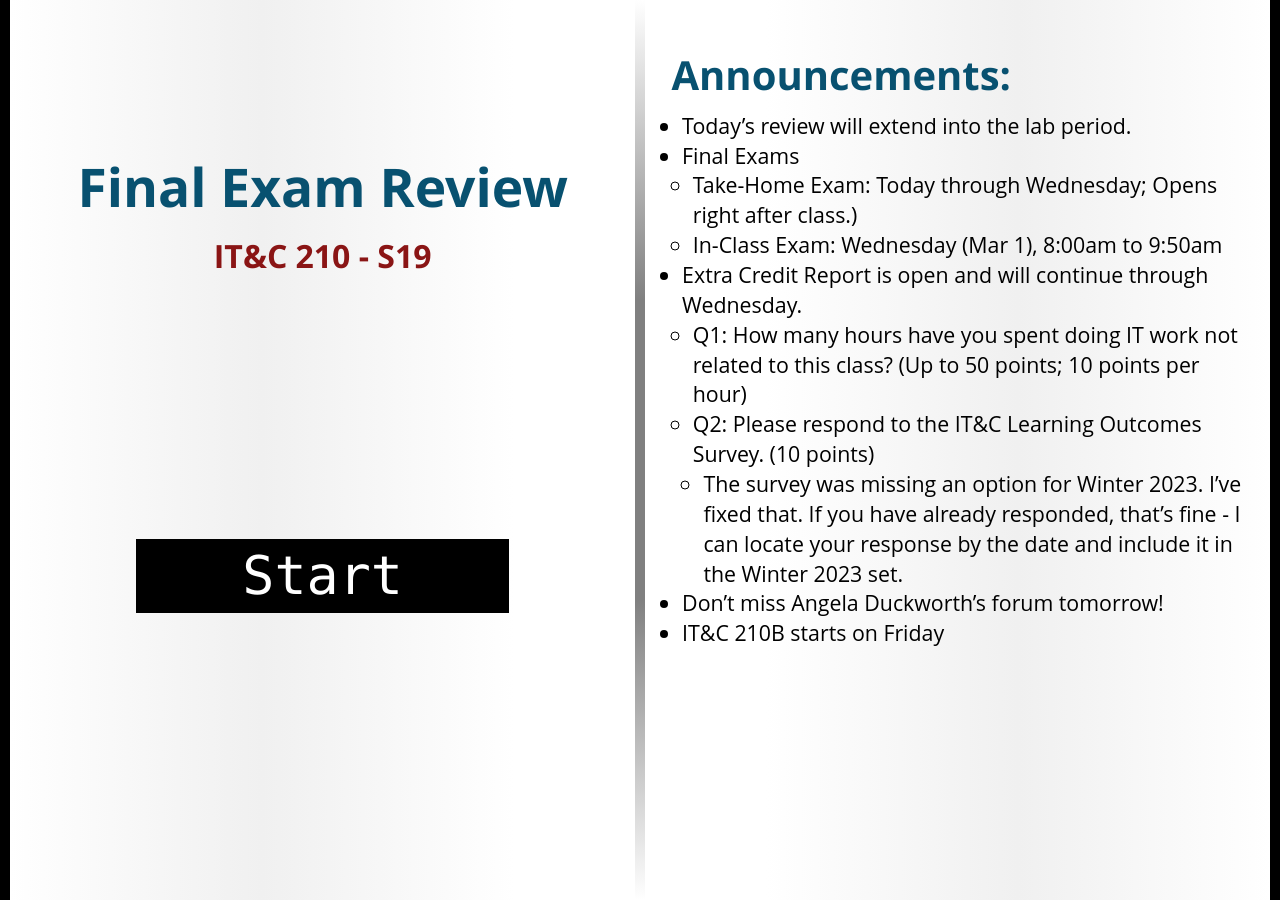
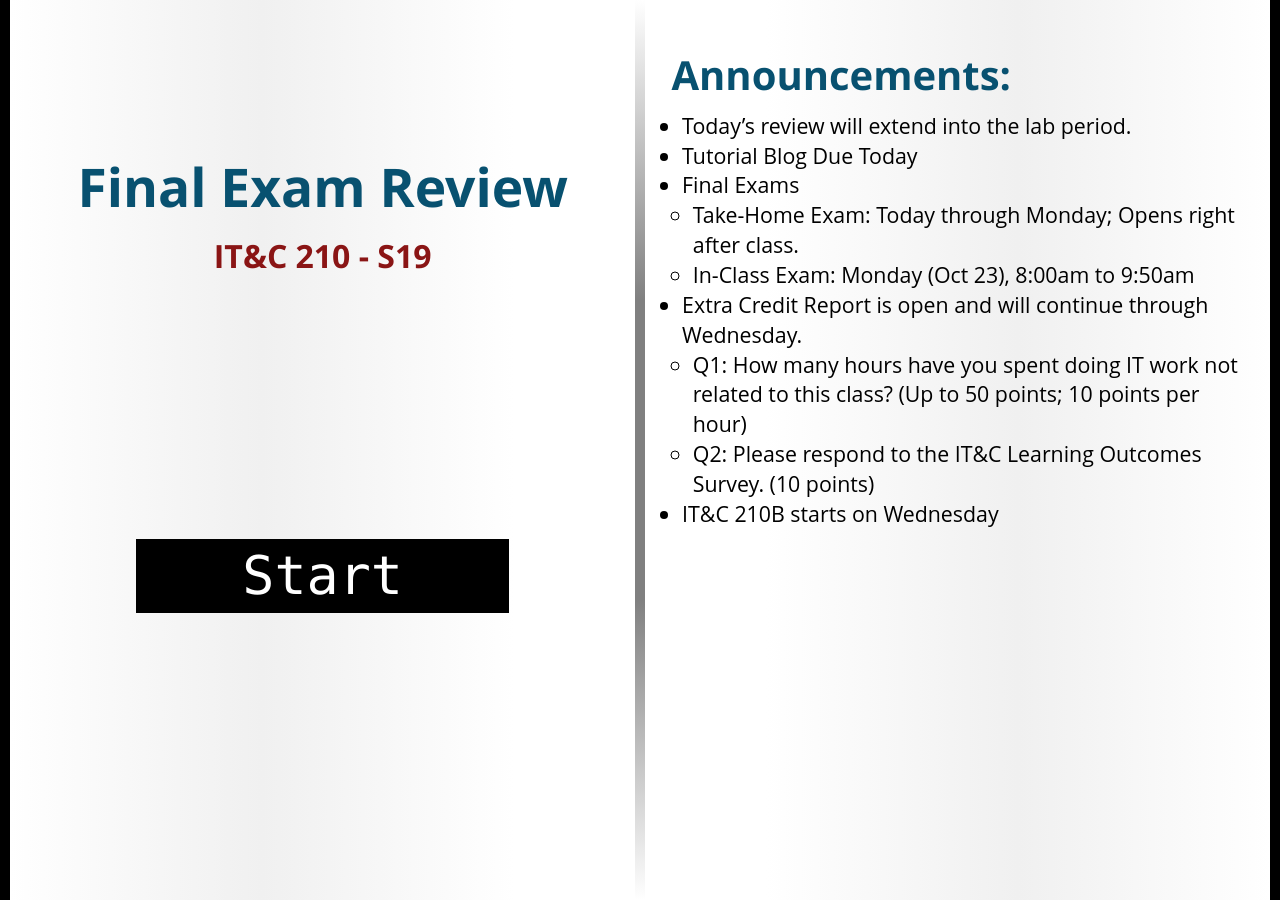
Before and after one commit to BYU-ITC-210/BYU-ITC-210.github.io, a Jekyll site: the page built from _welcome/S19.md, in a window 1280 px wide. Built offline with Jekyll 4.4.1, drawn with Linux system fonts in a browser that asks for light colours; some web fonts are replaced.

Commit message:
Welcome S19

```diff
--- a/_welcome/S19.md
+++ b/_welcome/S19.md
@@ -3,12 +3,11 @@ title: Final Exam Review
 session: S19
 ---
 * Today's review will extend into the lab period.
+* Tutorial Blog Due Today
 * Final Exams
-    * Take-Home Exam: Today through Wednesday; Opens right after class.)
-    * In-Class Exam: Wednesday (Mar 1), 8:00am to 9:50am
+    * Take-Home Exam: Today through Monday; Opens right after class.
+    * In-Class Exam: Monday (Oct 23), 8:00am to 9:50am
 * Extra Credit Report is open and will continue through Wednesday.
     * Q1: How many hours have you spent doing IT work not related to this class? (Up to 50 points; 10 points per hour)
     * Q2: Please respond to the IT&C Learning Outcomes Survey. (10 points)
-        * The survey was missing an option for Winter 2023. I've fixed that. If you have already responded, that's fine - I can locate your response by the date and include it in the Winter 2023 set.
-* Don't miss Angela Duckworth's forum tomorrow!
-* IT&C 210B starts on Friday
+* IT&C 210B starts on Wednesday
```
Also changed, not shown: _welcome/S18.md (+1 -1 lines), _welcome/S18a.md (deleted, +0 -13 lines).
